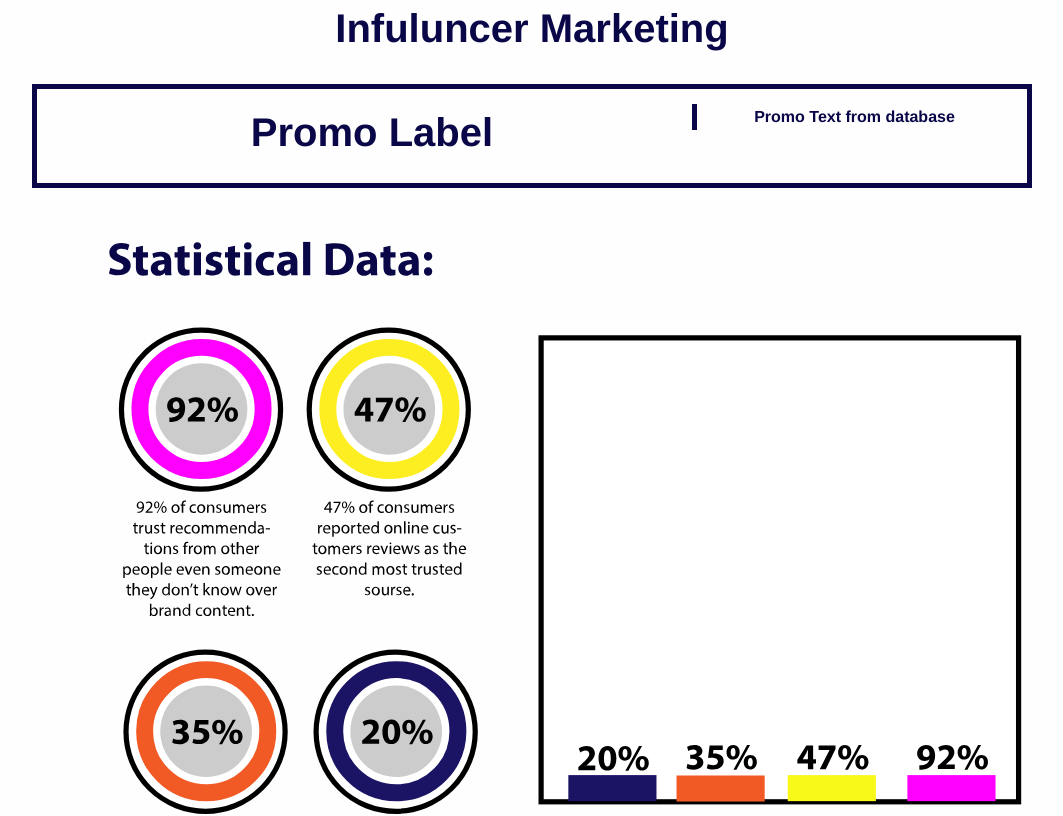
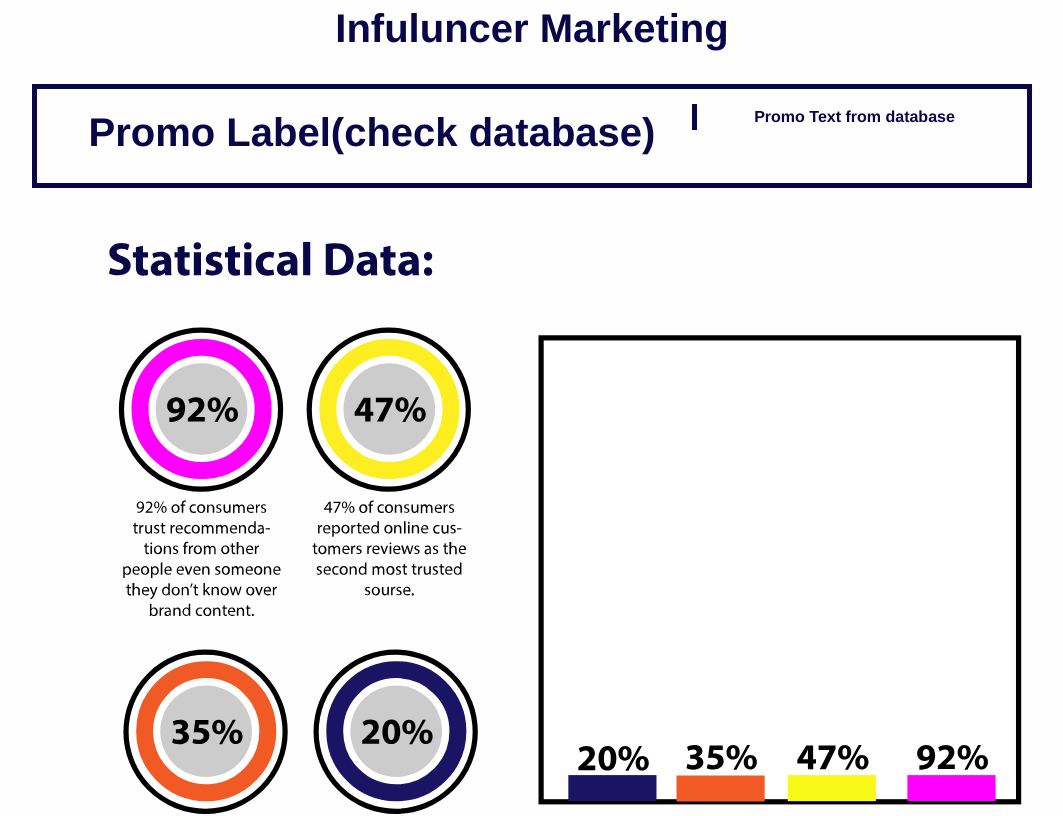
Before and after one commit to abhishek029/Patel_Abhishek_Infographic, a plain HTML site: page index.html in a window 1280 px wide. Shown: the top 816 px of the page, without its empty margins (108-1171 px from the left). Drawn offline with nearby package versions, Linux system fonts and the light colour scheme; no server answers.

```diff
--- a/index.html
+++ b/index.html
@@ -14,7 +14,7 @@
 
       <!-- taking data from database -->
       <div class="columns small-12" id="promoSection">
-        <h3 id="promoLabel" class="columns small-8  text-center">Promo Label</h3>
+        <h3 id="promoLabel" class="columns small-8  text-center">Promo Label(check database)</h3>
         <p id="promoText" class="columns small-4  text-center">Promo Text from database</p>
       </div>
     <svg version="1.1" xmlns:x="&ns_extend;" xmlns:i="&ns_ai;" xmlns:graph="&ns_graphs;"
```
Also changed, not shown: 1 other file.
